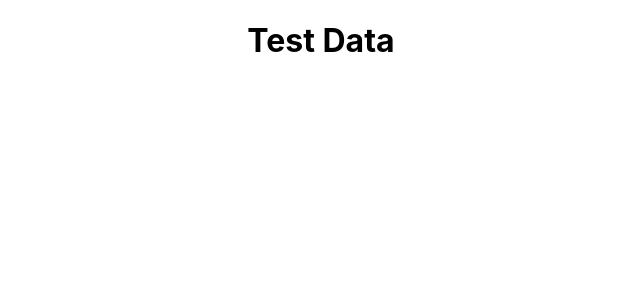
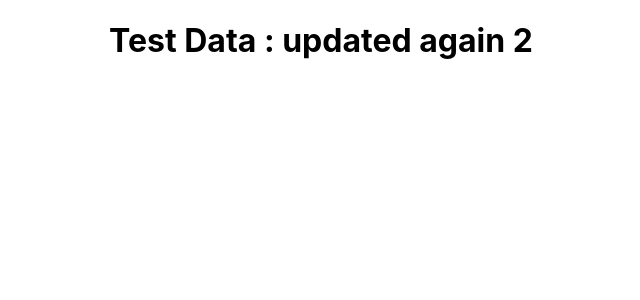
Before and after one commit to git-manishb/hobbyadda, a React (Create React App) app: page / in a window 1280 px wide. Shown: the top 300 px of the page, without its empty margins (319-959 px from the left). Built offline with nearby package versions, Linux system fonts and the light colour scheme.

Commit message:
text updated again

```diff
--- a/src/App.js
+++ b/src/App.js
@@ -4,7 +4,7 @@ import './App.css';
 function App() {
   return (
     <div className="App">
-     <h1>Test Data</h1>
+     <h1>Test Data : updated again 2</h1>
     </div>
   );
 }
```
